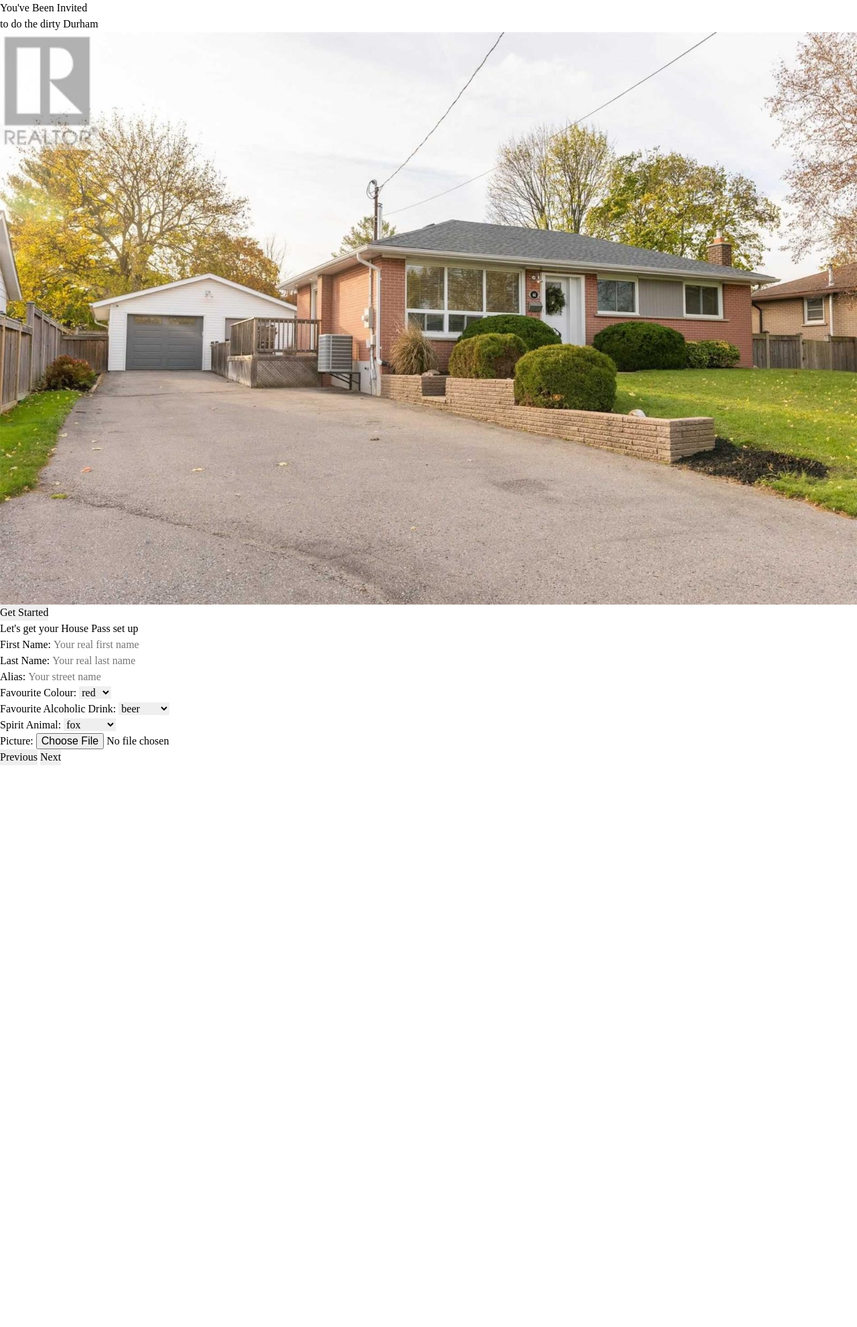
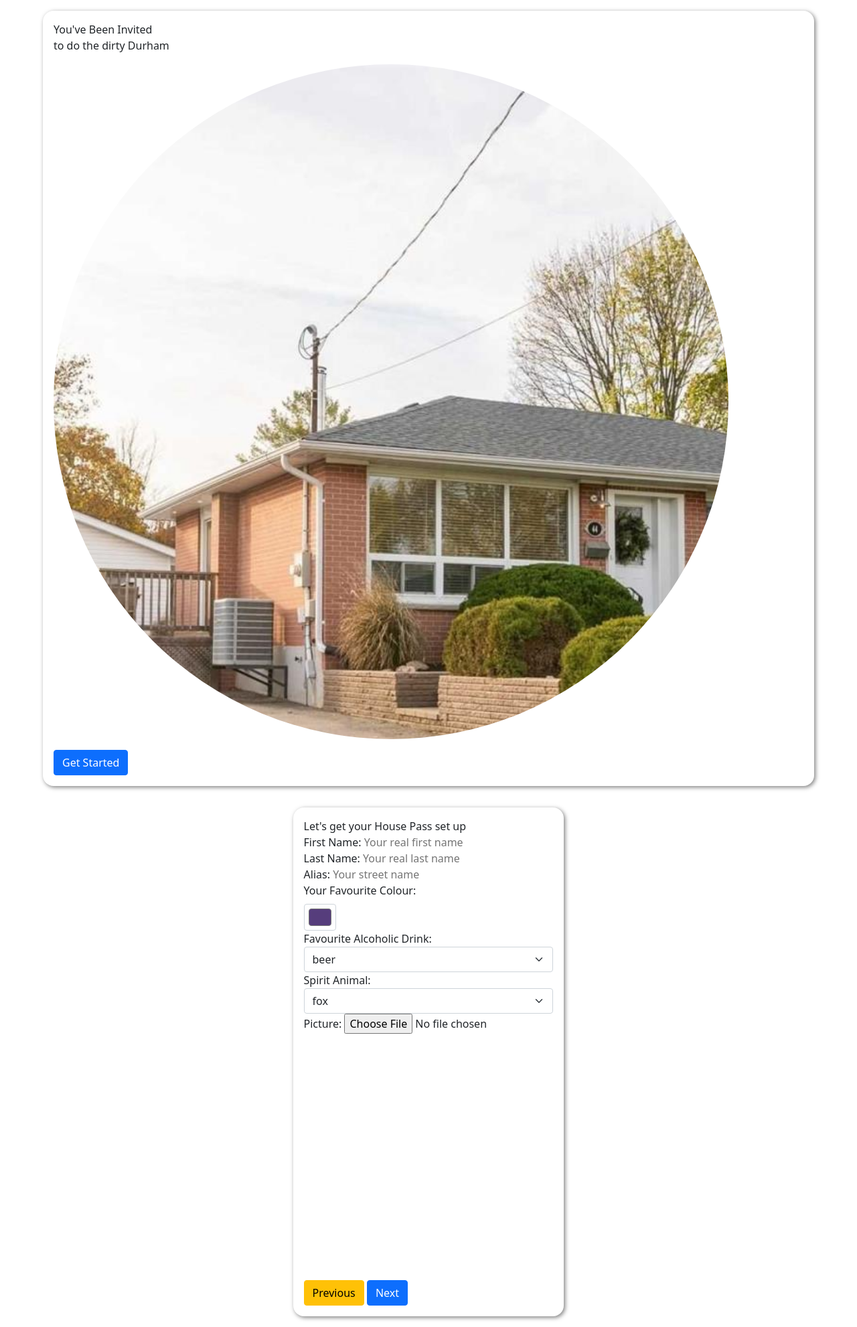
Before and after one commit to LoufaSupreme/housewarming, a Django app: page / in a window 1280 px wide. Shown: the whole page at 67% size. Before the commit the page ends 1143 px from the top, so only its background shows below. Run offline with Django 3.2, Linux system fonts and the light colour scheme; data that the repository does not hold is empty.

Commit message:
finally made round img

```diff
--- a/polls/models.py
+++ b/polls/models.py
@@ -36,6 +36,7 @@
         return {
             'id': self.id,
             'q_text': self.q_text,
+            'type': self.type,
         }
 
 class Choice(models.Model):
--- a/polls/static/polls/styles.css
+++ b/polls/static/polls/styles.css
@@ -0,0 +1,31 @@
+body {
+    display: flex;
+    flex-direction: column;
+    justify-content: center;
+    align-items: center;
+    max-width: 100vw;
+}
+
+.poll-container {
+    max-width: 90%;
+    box-shadow: 2px 2px 6px rgba(0,0,0,0.5);
+    border-radius: 1rem;
+    margin: 1rem;
+    padding: 1rem;
+}
+
+.poll-img-container {
+    border-radius: 50%;
+    max-width: 90%;
+    height: 0;
+    padding-bottom: 90%;
+    overflow: hidden;
+    margin: 1rem 0;
+}
+
+img {
+    object-fit: cover;
+    transform: translateX(-15%);
+    max-width: 150%;
+    aspect-ratio: 1 / 1;
+}
--- a/polls/templates/polls/index.html
+++ b/polls/templates/polls/index.html
@@ -9,9 +9,12 @@
     <!-- styles -->
     <link href="{% static 'polls/resets.css' %}" rel="stylesheet">
     <link href="{% static 'polls/styles.css' %}" rel="stylesheet">
+    <!-- Bootstrap -->
+    <link href="https://cdn.jsdelivr.net/npm/bootstrap@5.1.3/dist/css/bootstrap.min.css" rel="stylesheet" integrity="sha384-1BmE4kWBq78iYhFldvKuhfTAU6auU8tT94WrHftjDbrCEXSU1oBoqyl2QvZ6jIW3" crossorigin="anonymous">
+    <link rel="stylesheet" href="https://cdn.jsdelivr.net/npm/bootstrap-icons@1.8.1/font/bootstrap-icons.css">
     <!-- scripts -->
     <script defer src="{% static 'polls/survey.js' %}"></script>
-    <!-- favicon -->
+    <!-- favicon (must be after title for Django) -->
     <title>Housewarming</title>
     <link rel="shortcut icon" type="image/png" href="{% static 'polls/images/favicon.png' %}"
 
@@ -21,11 +24,11 @@
         <div class='poll-title'>You've Been Invited</div>
         <div class="poll-subtitle">to do the dirty Durham</div>
         <div class="poll-img-container">
-            <img src="{% static 'polls/images/house.jpg' %}"
+            <img src="{% static 'polls/images/house.jpg' %}">
         </div>
         <div class="poll-text"></div>
         <div class="poll-btn-container">
-            <button class="btn btn-start">Get Started</button>
+            <button class="btn btn-start btn-primary">Get Started</button>
         </div>
     </div>
 
@@ -45,16 +48,11 @@
                 <input type="text" name="alias" placeholder="Your street name">
             </div>
             <div class="input-container">
-                <label for="fav_colour">Favourite Colour:</label>
-                <select name="fav_colour">
-                    {% for c in colours %}
-                    <option value="{{ c.hsl }}">{{ c.colour }}</option>
-                    {% endfor %}
-                </select>
-            </div>
+                <label for="colorInput" class="form-label">Your Favourite Colour:</label>
+                <input type="color" class="form-control form-control-color" id="colorInput" value="#563d7c" title="Choose your fave colour">
             <div class="input-container">
                 <label for="fav_drink">Favourite Alcoholic Drink:</label>
-                <select name="fav_drink">
+                <select class="form-select" name="fav_drink">
                     {% for drink in drinks %}
                     <option value="{{ drink }}">{{ drink }}</option>
                     {% endfor %}
@@ -62,7 +60,7 @@
             </div>
             <div class="input-container">
                 <label for="fav_animal">Spirit Animal:</label>
-                <select name="fav_animal">
+                <select class="form-select" name="fav_animal">
                     {% for animal in animals %}
                     <option value="{{ animal }}">{{ animal }}</option>
                     {% endfor %}
@@ -75,8 +73,8 @@
         </div>
         <div class="poll-img-container"></div>
         <div class="poll-btn-container">
-            <button class="btn btn-prev">Previous</button>
-            <button class="btn btn-next">Next</button>
+            <button class="btn btn-prev btn-warning">Previous</button>
+            <button class="btn btn-next btn-primary">Next</button>
         </div>
     </div>
 
@@ -97,8 +95,8 @@
         </div>
         <div class="poll-text"></div>
         <div class="poll-btn-container">
-            <button class="btn btn-prev">Previous</button>
-            <button class="btn btn-next">Next</button>
+            <button class="btn btn-prev btn-warning">Previous</button>
+            <button class="btn btn-next btn-primary">Next</button>
         </div>
     </div>
     {% endfor %}
```
Also changed, not shown: polls/migrations/0003_auto_20220320_1934.py (added).
